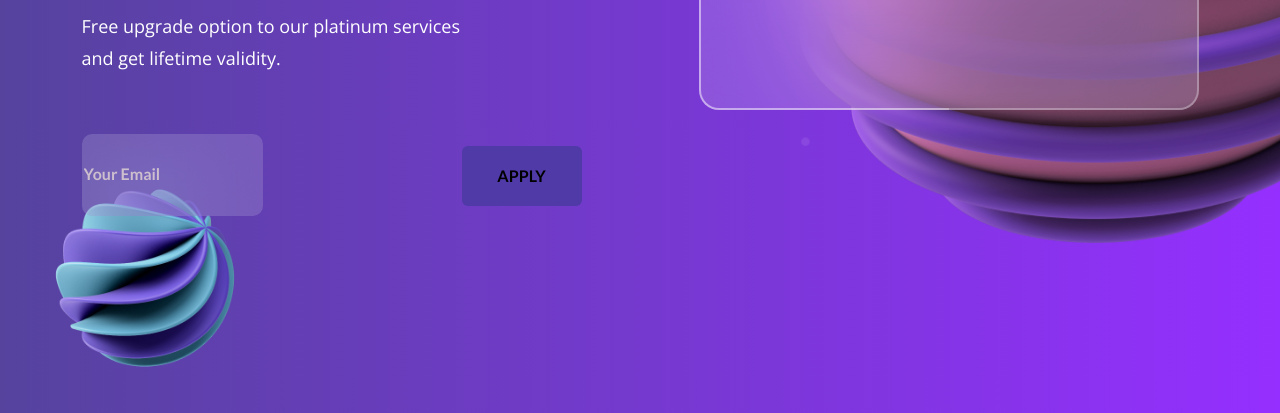
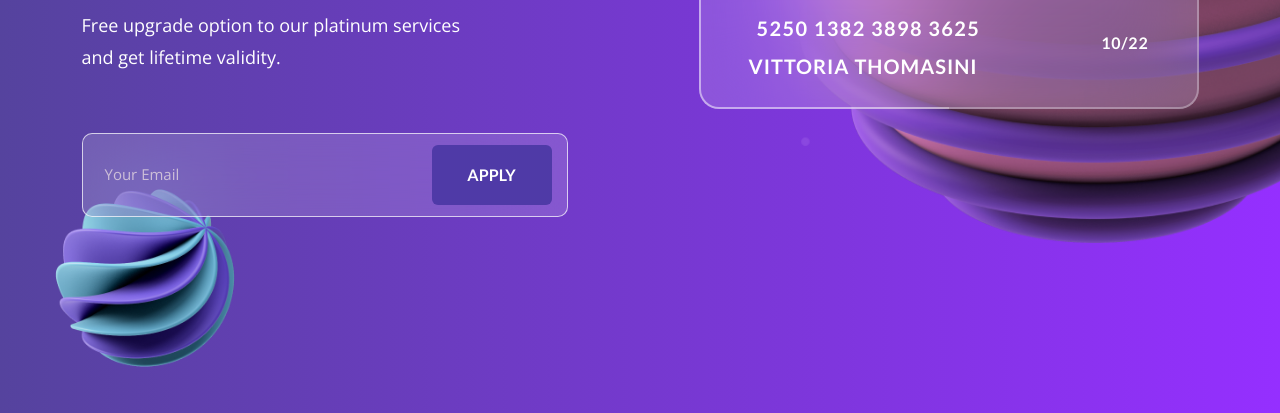
Before and after one commit to vittoria-thomasini/Glassmorphism-credit-card, a plain HTML site: page index.html in a window 1280 px wide. Shown: the part 387-800 px from the top of the page. Drawn offline with nearby package versions, Linux system fonts and the light colour scheme.

Commit message:
addition card data

```diff
--- a/index.html
+++ b/index.html
@@ -29,7 +29,18 @@
                             Platinum Card
                         </h2>
                     </div>
-                    <div class="card_chip"></div>
+                    <div class="card_chip">
+                        <img id="img_chip" src="./assets/chip.png"/>
+                    </div>
+                    <div class="card_footer">
+                        <div class="card_footer_info">
+                            <p class="footer-text footer-text--cvv">5250 1382 3898 3625</p>
+                            <p class="footer-text">VITTORIA THOMASINI</p>
+                        </div>
+                        <div class="footer-text">
+                            <p>10/22</p>
+                        </div>
+                    </div>
                 </div>
             </div>
         </div>
--- a/style.css
+++ b/style.css
@@ -73,25 +73,28 @@ width: 480px;
     margin-top: 0;
     margin-bottom: 60px;
 }
-.info_submit{
+ .info_submit{
     width: 100%;
     position: relative;
 }
+
 .info_submit input{
-    widows: 100%;
+    width: 100%;
     height: 80px;
     border-radius: 10px;
     outline: none;
-    border:rgba(255, 255, 255, 0.7);
+    border:1px solid rgba(255, 255, 255, 0.7);
     background: rgba(255, 255, 255, 0.15);
     backdrop-filter: blur(45px);
 }
+
 .info_submit input::placeholder{
-    font-family: Lato, sans-serif;
-    font-size: 16px;
+    font-family: Open Sans;
+    font-size: 15px;
     font-weight: normal;
     line-height: 16px;
-    color: #cdbfcd;
+    color: #CDBFD8;
+    padding-left: 20px;
 }
 .info_submit button{
     width: 120px;
@@ -106,7 +109,8 @@ width: 480px;
     border:none;
     position:absolute;
     top: 12px;
-    right: -20px;
+    right: 10px;
+    color:white;
 }
 .info_card .card{
     width: 500px;
@@ -159,4 +163,46 @@ width: 480px;
 .card_chip img{
     width: 60px;
     width: 43px;
+    margin-bottom: 45px;
 }
+
+.card_footer {
+    display: flex;
+    justify-content: space-between;
+}
+
+.card_footer div:nth-child(2){
+    display: flex;
+    justify-content: center;
+    align-items: center;
+}
+.card_footer .card_footer_info p{
+    font-family: Lato, sans-serif;
+    font-style: normal;
+    font-weight: normal;
+    color:white;
+    margin:0;
+    font-size:20px;
+    line-height: 30px;
+}
+
+.card_footer .card_footer_info p:first-child{
+    margin: 8px;
+}
+.footer-text{
+    font-family: Lato, sans-serif;
+    font-style: normal;
+    font-weight: normal;
+    color:white;
+    text-transform: uppercase;
+    letter-spacing: 0.05em;
+    font-size: 16px;
+    line-height: 18px;
+
+}
+.footer-text--cvv{
+    letter-spacing: 0.07em;
+    font-size: 20px;
+    line-height: 30px;
+
+}
```
